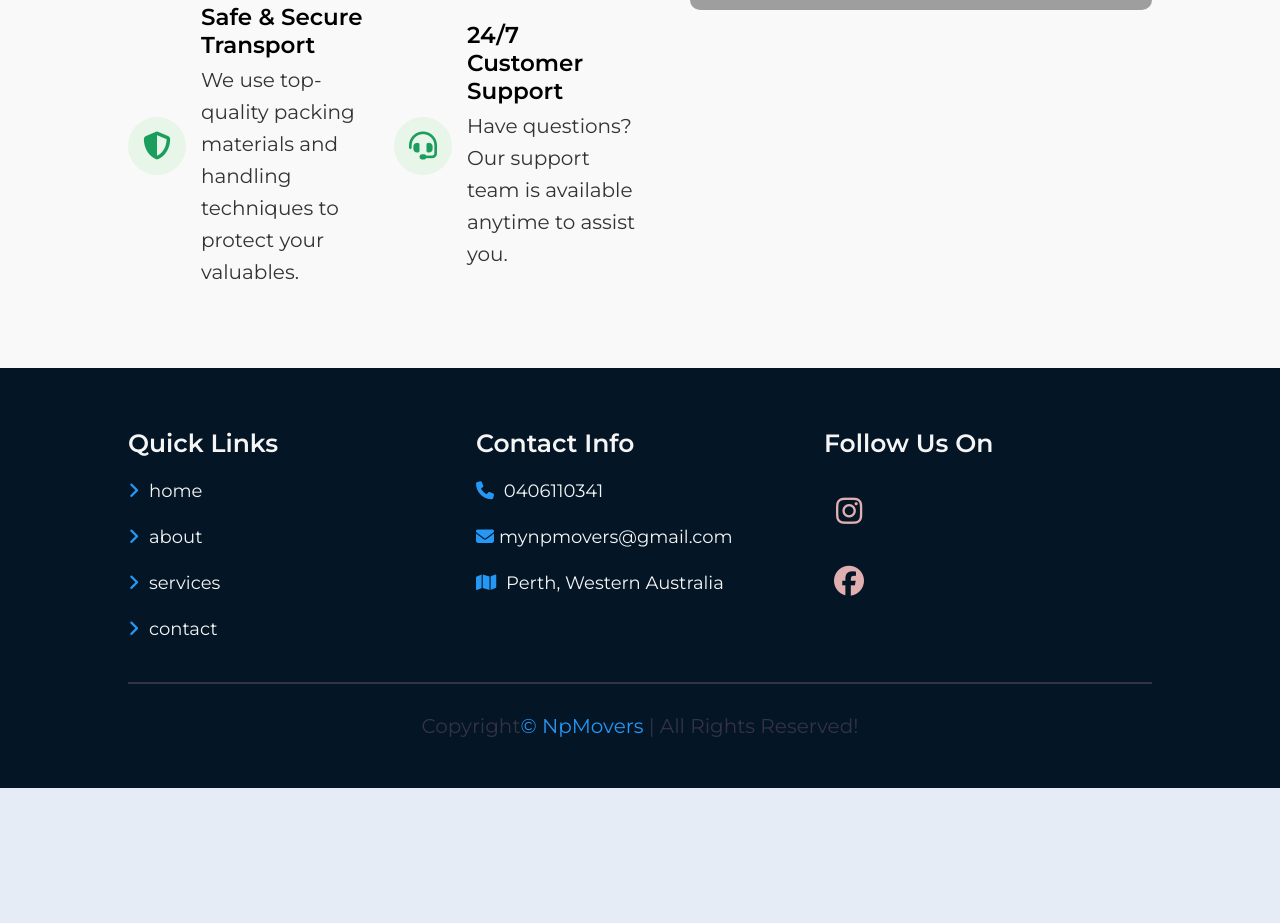
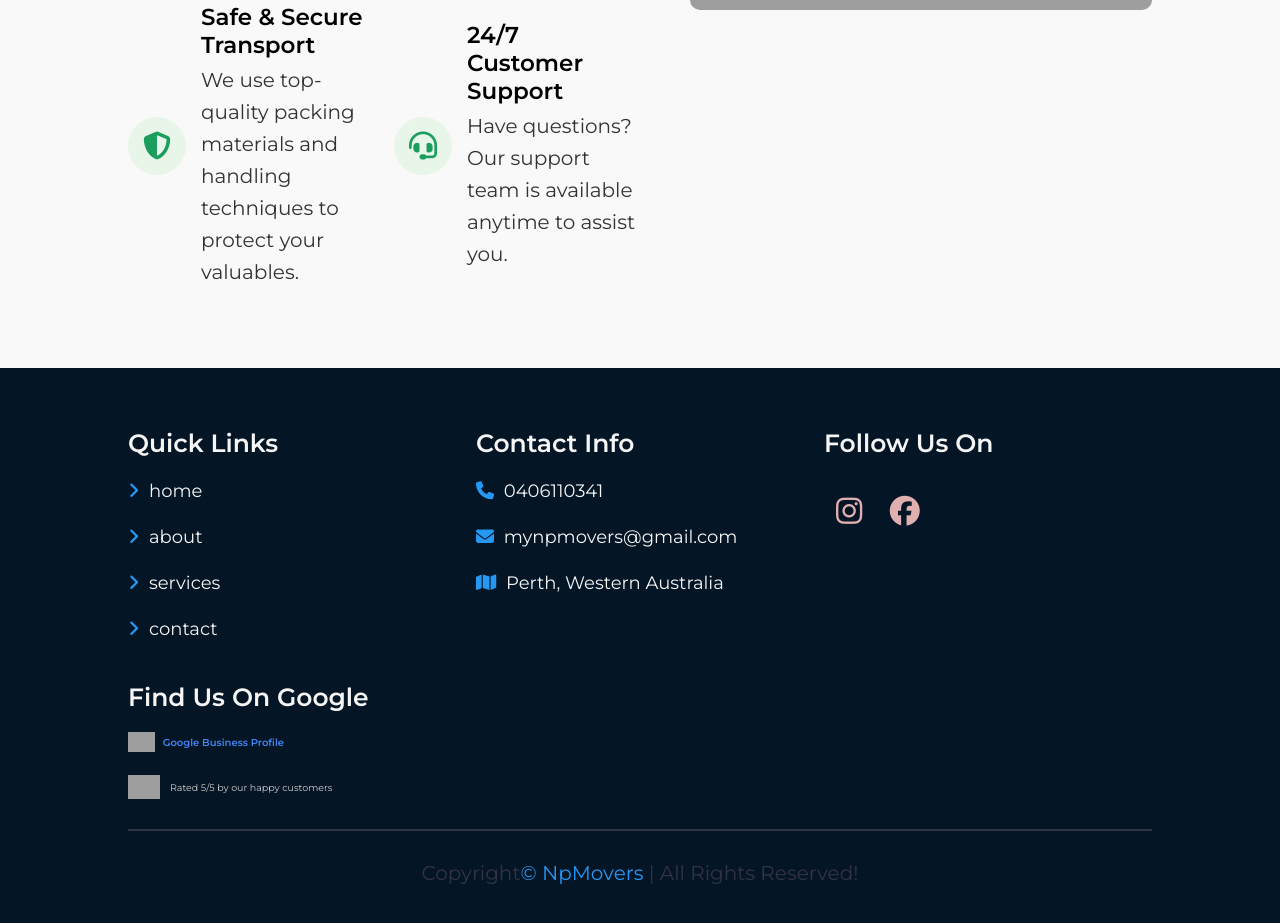
Before and after one commit to anjanuprety/npmoversbasic, a plain HTML site: page index.html in a window 1280 px wide. Shown: the part 3234-4157 px from the top of the page. Before the commit the page ends 4022 px from the top, so only its background shows below. Drawn offline with Linux system fonts and the light colour scheme; grey boxes are pictures that could not be loaded.

Commit message:
Updated footer w/ gmb profile

```diff
--- a/index.html
+++ b/index.html
@@ -141,41 +141,64 @@
 
 
     <section class="footer">
-
       <div class="box-container">
 
+        <!-- Quick Links -->
         <div class="box">
           <h3>quick links</h3>
-              <a class="link" href="index.html"> <i class="fas fa-angle-right"></i> home</a>
-              <a class="link" href="about.html"> <i class="fas fa-angle-right"></i> about</a>
-              <a class="link" href="services.html"> <i class="fas fa-angle-right"></i> services</a>
-              <a class="link" href="contact.html"> <i class="fas fa-angle-right"></i> contact</a>
+          <a class="link" href="index.html"><i class="fas fa-angle-right"></i> home</a>
+          <a class="link" href="about.html"><i class="fas fa-angle-right"></i> about</a>
+          <a class="link" href="services.html"><i class="fas fa-angle-right"></i> services</a>
+          <a class="link" href="contact.html"><i class="fas fa-angle-right"></i> contact</a>
         </div>
 
+        <!-- Contact Info -->
         <div class="box">
           <h3>contact info</h3>
-              <a href="tel:0406110341" class="link"> <i class="fas fa-phone"></i> 0406110341</a>
-              <a href="mailto:mynpmovers@gmail.com" class="link"> <i class="fas fa-envelope"></i>mynpmovers@gmail.com</a>
-              <a href="#" class="link"> <i class="fas fa-map"></i> Perth, Western Australia</a>
+          <a href="tel:0406110341" class="link"><i class="fas fa-phone"></i> 0406110341</a>
+          <a href="mailto:mynpmovers@gmail.com" class="link"><i class="fas fa-envelope"></i> mynpmovers@gmail.com</a>
+          <a href="#" class="link"><i class="fas fa-map"></i> Perth, Western Australia</a>
         </div>
 
+        <!-- Social Media -->
         <div class="box">
           <h3>Follow us on</h3>
           <div class="share">
             <a href="https://www.instagram.com/moversnp?igsh=MWp3ejJxN3gxYW84Mg==" target="_blank" class="fab fa-instagram"></a>
+            <a href="https://www.facebook.com/profile.php?id=61572873990533" target="_blank" class="fab fa-facebook"></a>
+          </div>
+        </div>
 
-              </div>
-              <div class="share">
-                <a href="https://www.facebook.com/profile.php?id=61572873990533" target="_blank" class="fab fa-facebook"></a>
+        <!-- Google Profile -->
+        <div class="box">
+          <h3 style="margin-bottom: 10px;">Find us on Google</h3>
+          <a href="https://g.co/kgs/s1BwcGh" target="_blank" style="display: flex; align-items: center; gap: 8px; text-decoration: none;">
+            <img src="https://cdn-icons-png.flaticon.com/512/300/300221.png" alt="Google Icon" style="height: 20px;">
 
+            <span style="color: #4285F4; font-weight: bold; padding-top: 0px;">
+              Google Business Profile
+            </span>
+          </a>
+          <br>
+          <div style="
+          display: flex;
+          align-items: center;
+          gap: 10px;
+          flex-wrap: wrap;
+          color: #ccc;
+          font-size: 0.95rem;
+          margin-top: 10px;
+          ">
+          <img src="https://cdn-icons-png.flaticon.com/512/616/616489.png" alt="5 Star Rating" style="height: 24px;">
+          <span>Rated 5/5 by our happy customers</span>
         </div>
         </div>
 
       </div>
 
       <div class="credit">Copyright<span>&copy; NpMovers</span> | all rights reserved! </div>
+    </section>
 
-     </section>
 
     <script src="script.js"></script>
 </body>
```
Lines whose indentation alone changed are shown as unchanged.
